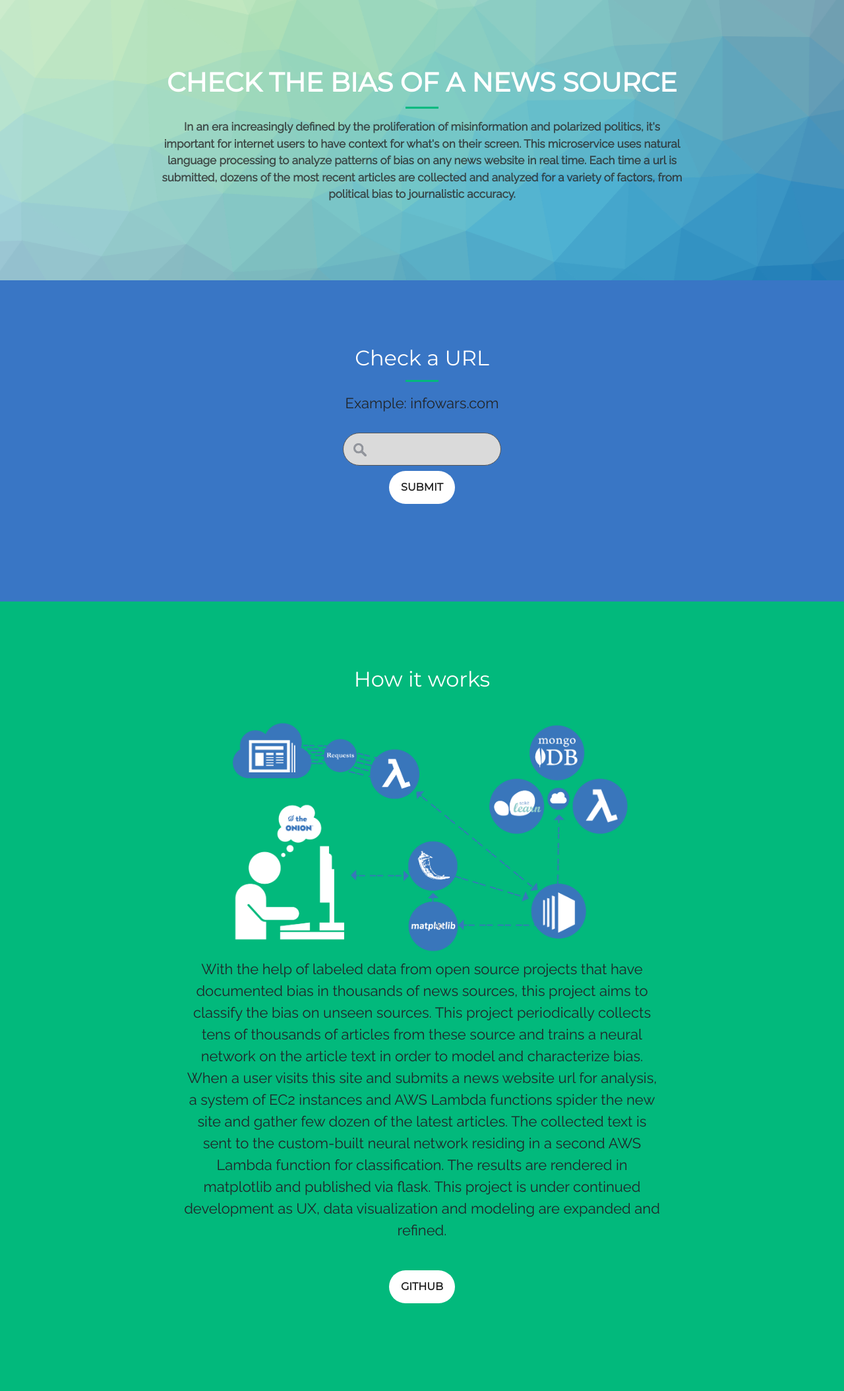
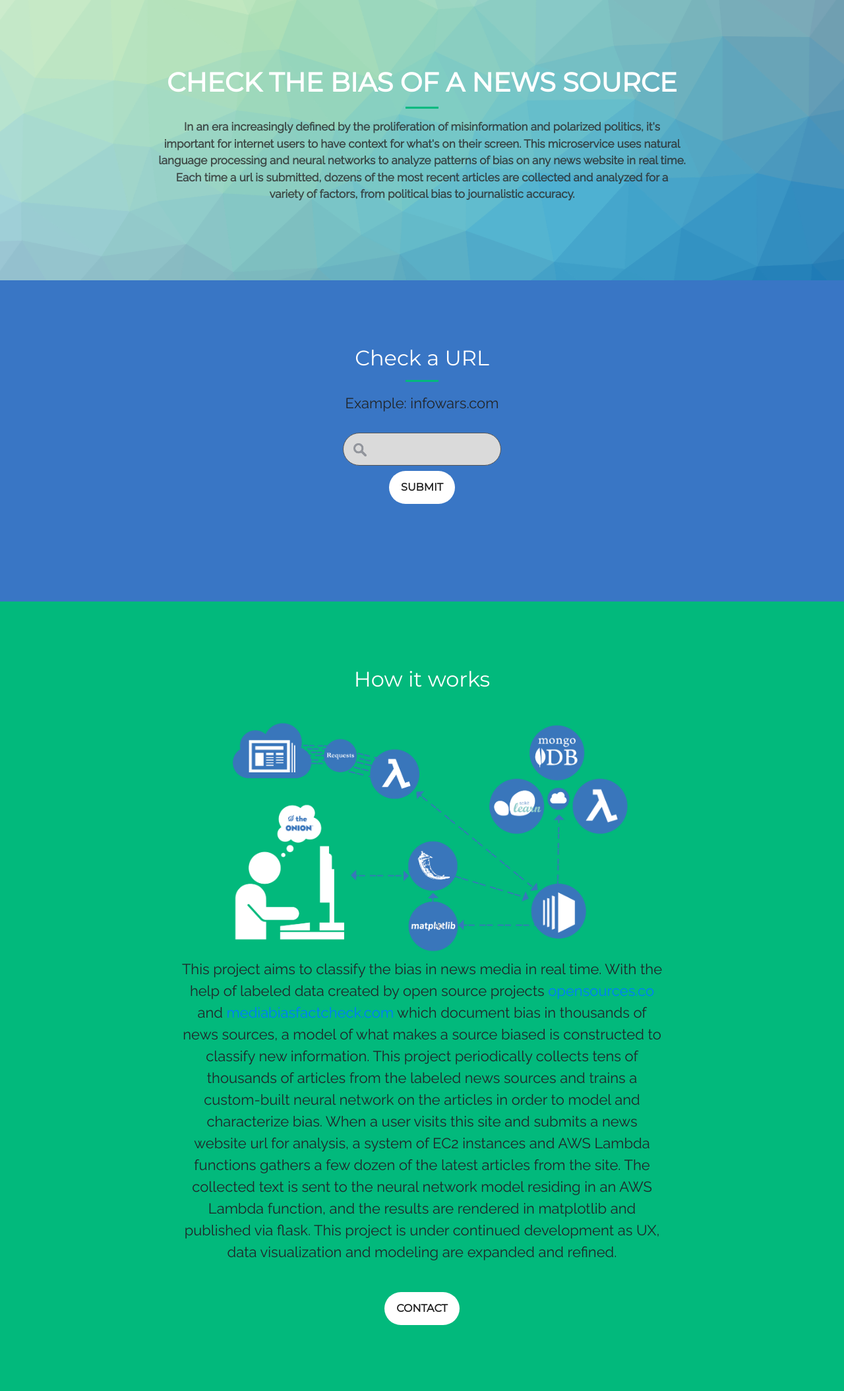
Before and after one commit to N2ITN/are-you-fake-news, a Python web app: template web/templates/submit.html in a window 1280 px wide. Shown: the part 55-2164 px from the top of the page at 66% size. Before the commit the page ends 2031 px from the top, so only its background shows below. Run offline with Jinja, Linux system fonts and the light colour scheme; the template is opened without the code that fills it, so the values that code supplies are empty, except form fields; form fields are guessed from the names that the template uses; some libraries are stand-ins or nearby versions; some web fonts are replaced.

Commit message:
:wrench:
Former-commit-id: 8d238c7f11f5d612ec3e645b2ff51e878fa50b34

```diff
--- a/web/templates/submit.html
+++ b/web/templates/submit.html
@@ -88,7 +88,7 @@
         <h1 id="homeHeading">Check the Bias of a News Source</h1>
         <hr>
         <p>In an era increasingly defined by the proliferation of misinformation and polarized politics, it's important for
-          internet users to have context for what's on their screen. This microservice uses natural language processing to
+          internet users to have context for what's on their screen. This microservice uses natural language processing and neural networks to
           analyze patterns of bias on any news website in real time. Each time a url is submitted, dozens of the most recent
           articles are collected and analyzed for a variety of factors, from political bias to journalistic accuracy.
           <p></p>
@@ -160,13 +160,15 @@
           <div style="text-align: center;">
             <img id="methodology" src="static/img/workflow.png" </img>
           </div>
-          <p> With the help of labeled data from open source projects that have documented  bias in thousands of news sources, this project aims to classify the bias on unseen sources. This project periodically collects tens of thousands of articles from these source and trains a neural network on the article text in order to model and characterize bias. When a user visits this site and submits a news website url for analysis, a system of EC2 instances and AWS Lambda functions spider the new site and gather few dozen of the latest articles. The collected text is sent to the custom-built neural network residing in a second AWS Lambda function for classification. The results are rendered in matplotlib and published via flask. This project is under continued development as UX, data visualization and modeling are expanded and refined.
+          <p> This project aims to classify the bias in news media in real time. With the help of labeled data created by open source projects <a href="www.opensources.co">opensources.co</a> and <a href="www.mediabiasfactcheck.com">mediabiasfactcheck.com</a> which document bias in thousands of news sources, a model of what makes a source biased is constructed to classify new information. This project periodically collects tens of thousands of articles from the labeled news sources and trains a custom-built neural network on the articles in order to model and characterize bias. When a user visits this site and submits a news website url for analysis, a system of EC2 instances and AWS Lambda functions gathers a few dozen of the latest articles from the site. The collected text is sent to the neural network model residing in an AWS Lambda function, and the results are rendered in matplotlib and published via flask. This project is under continued development as UX, data visualization and modeling are expanded and refined.
+
+
 
           </p>
 
           <br>
           <div class="input submit">
-            <a class="btn btn-default btn-xl" href="https://github.com/n2itn/newscraper">GitHub</a>
+            <a class="btn btn-default btn-xl" href="mailto:z@aracel.io">Contact</a>
           </div>
 
         </div>
--- a/web/webserver_get.py
+++ b/web/webserver_get.py
@@ -59,7 +59,7 @@ class Titles:
 
 class GetSite:
 
-    def __init__(self, url, name_clean=None, limit=45):
+    def __init__(self, url, name_clean=None, limit=20):
         self.API = LambdaWhisperer()
         self.limit = limit
         self.url = self.https_test(url)
```
